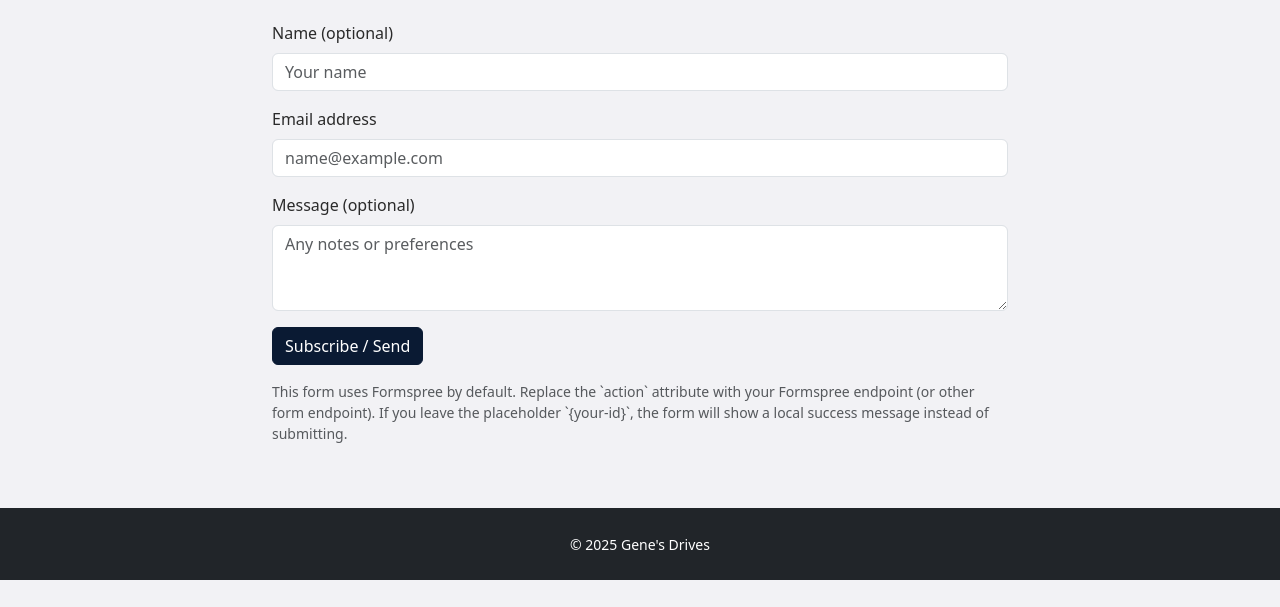
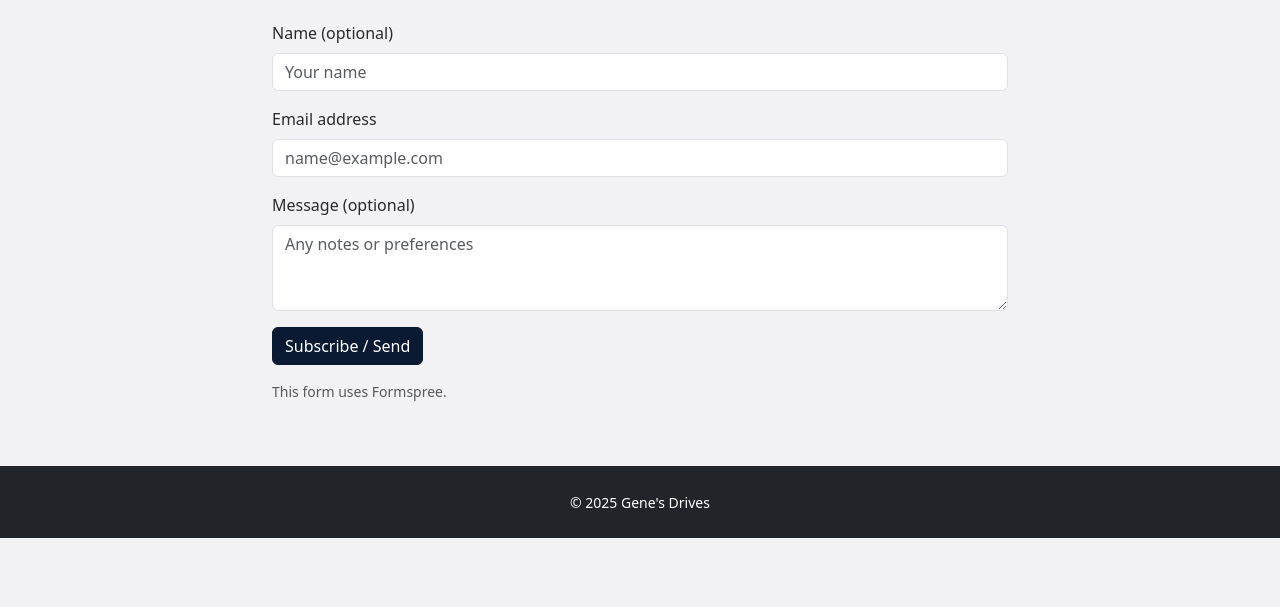
Before and after one commit to Wagadaddy/Gene-s-Drives, a plain HTML site: page contact.html in a window 1280 px wide. Shown: the part 193-800 px from the top of the page. Drawn offline with nearby package versions, Linux system fonts and the light colour scheme.

Commit message:
Update contact.html

```diff
--- a/contact.html
+++ b/contact.html
@@ -54,7 +54,7 @@
           <button type="submit" class="btn btn-primary">Subscribe / Send</button>
         </form>
 
-        <p class="mt-3 text-muted small">This form uses Formspree by default. Replace the `action` attribute with your Formspree endpoint (or other form endpoint). If you leave the placeholder `{your-id}`, the form will show a local success message instead of submitting.</p>
+        <p class="mt-3 text-muted small">This form uses Formspree.</p>
       </div>
     </div>
   </main>
```
